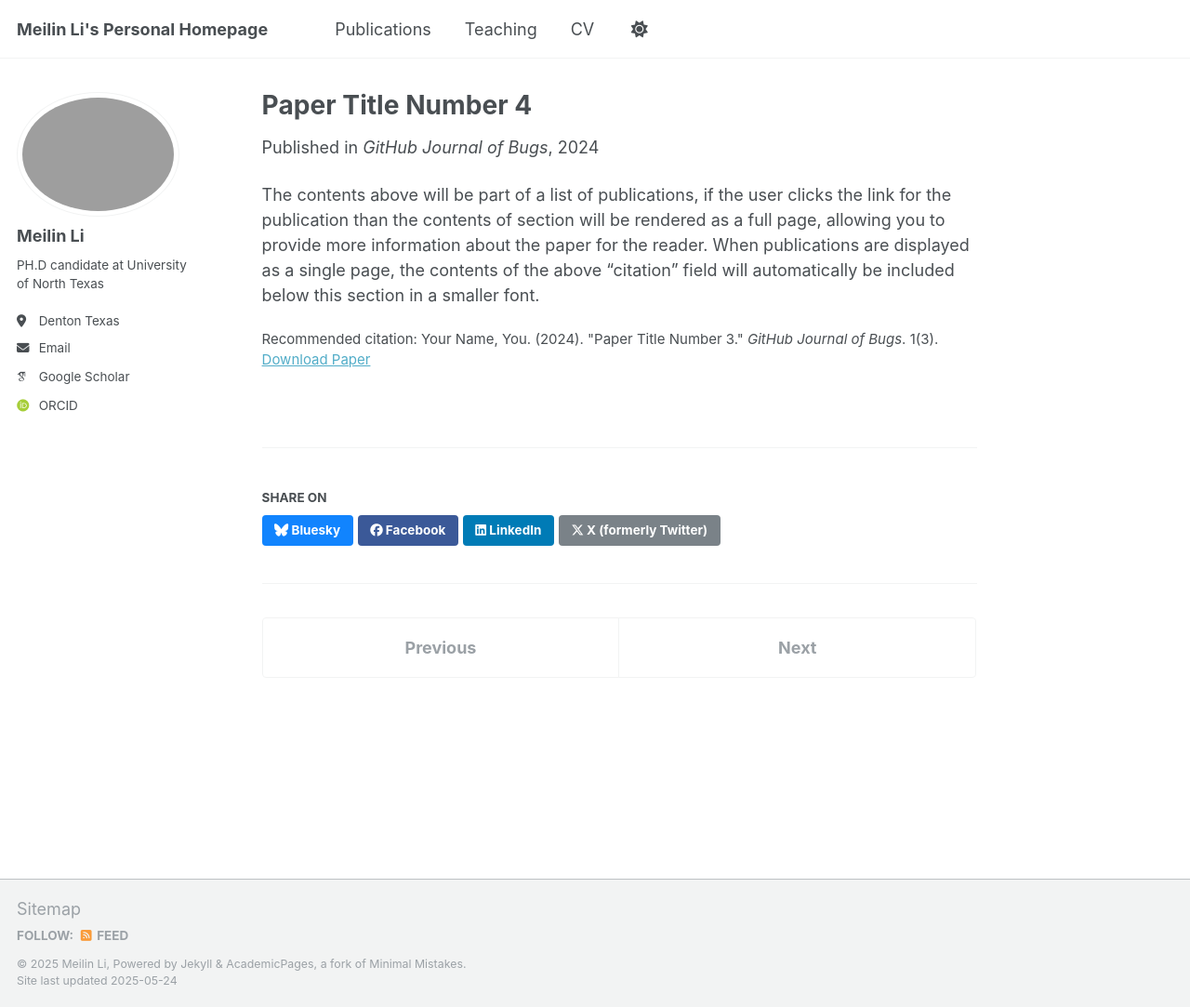
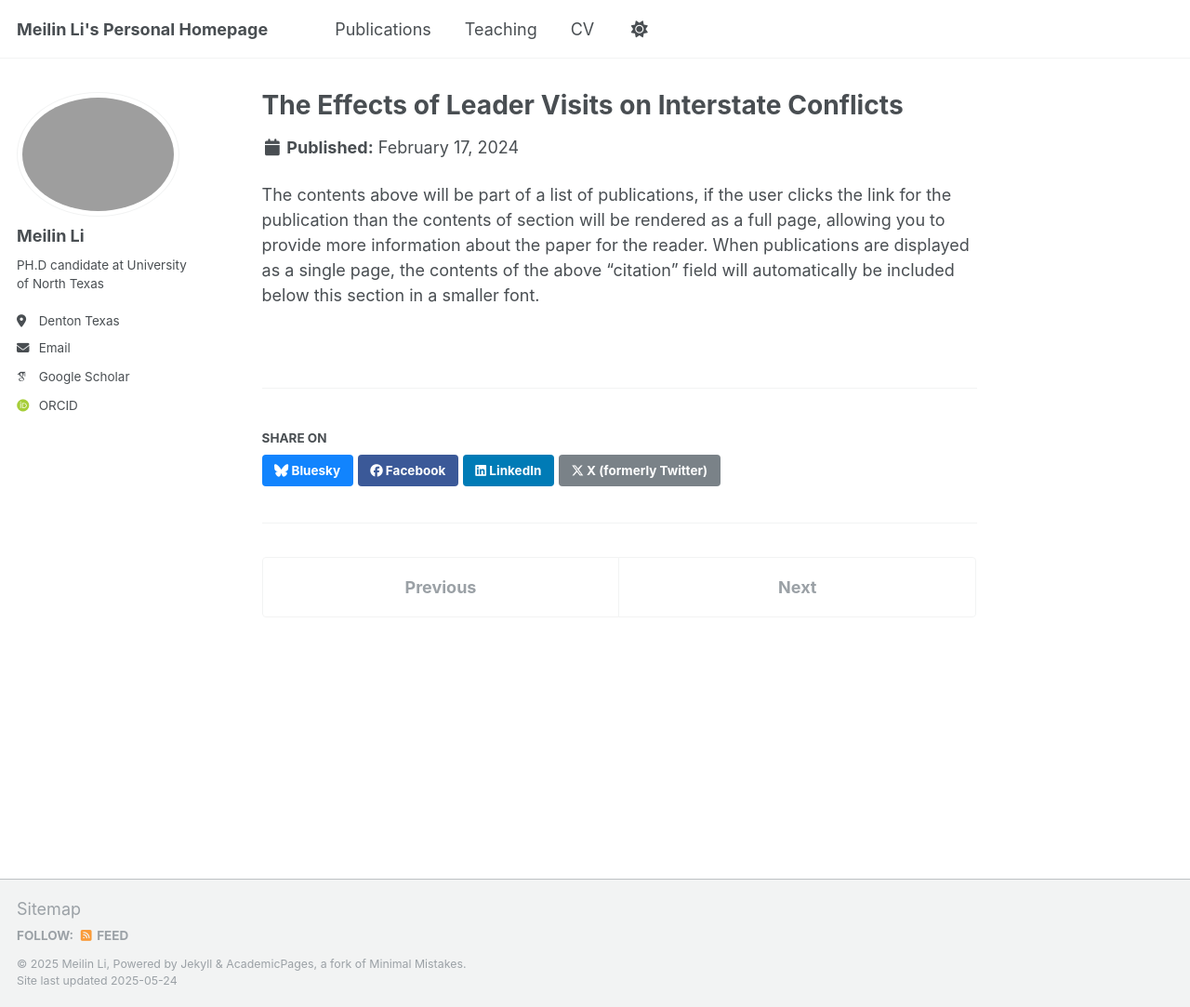
Before and after one commit to meilinlinet/meilinlinet.github.io, a Jekyll site: the page built from _publications/2024-02-17-paper-title-number-4.md, in a window 1280 px wide and 1083 px high. Shown: the whole window at 93% size. Built offline with Jekyll 4.4.1, drawn with Linux system fonts in a browser that asks for light colours; some web fonts are replaced.

Commit message:
Update 2024-02-17-paper-title-number-4.md

```diff
--- a/_publications/2024-02-17-paper-title-number-4.md
+++ b/_publications/2024-02-17-paper-title-number-4.md
@@ -1,13 +1,8 @@
 ---
-title: "Paper Title Number 4"
+title: "The Effects of Leader Visits on Interstate Conflicts"
 collection: publications
 category: conferences
 permalink: /publication/2024-02-17-paper-title-number-4
-excerpt: 'The Effects of Leader Visits on Interstate Conflicts'
-date: 2024-02-17
-venue: 'GitHub Journal of Bugs'
-paperurl: 'http://academicpages.github.io/files/paper3.pdf'
-citation: 'Your Name, You. (2024). &quot;Paper Title Number 3.&quot; <i>GitHub Journal of Bugs</i>. 1(3).'
 ---
 
 The contents above will be part of a list of publications, if the user clicks the link for the publication than the contents of section will be rendered as a full page, allowing you to provide more information about the paper for the reader. When publications are displayed as a single page, the contents of the above "citation" field will automatically be included below this section in a smaller font.
```
